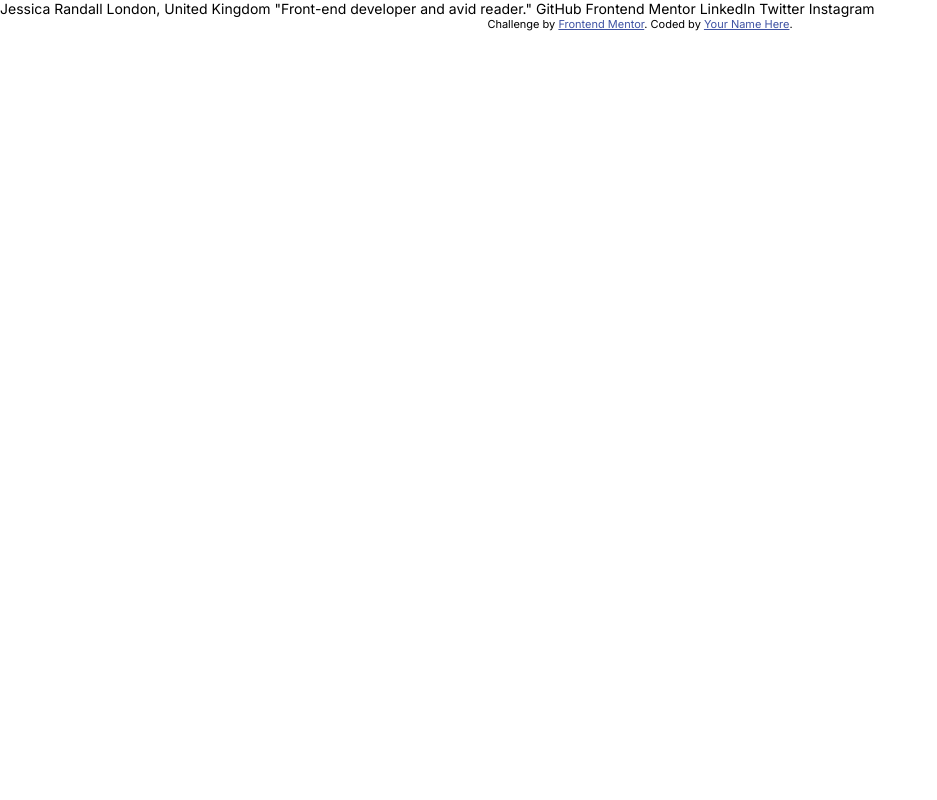
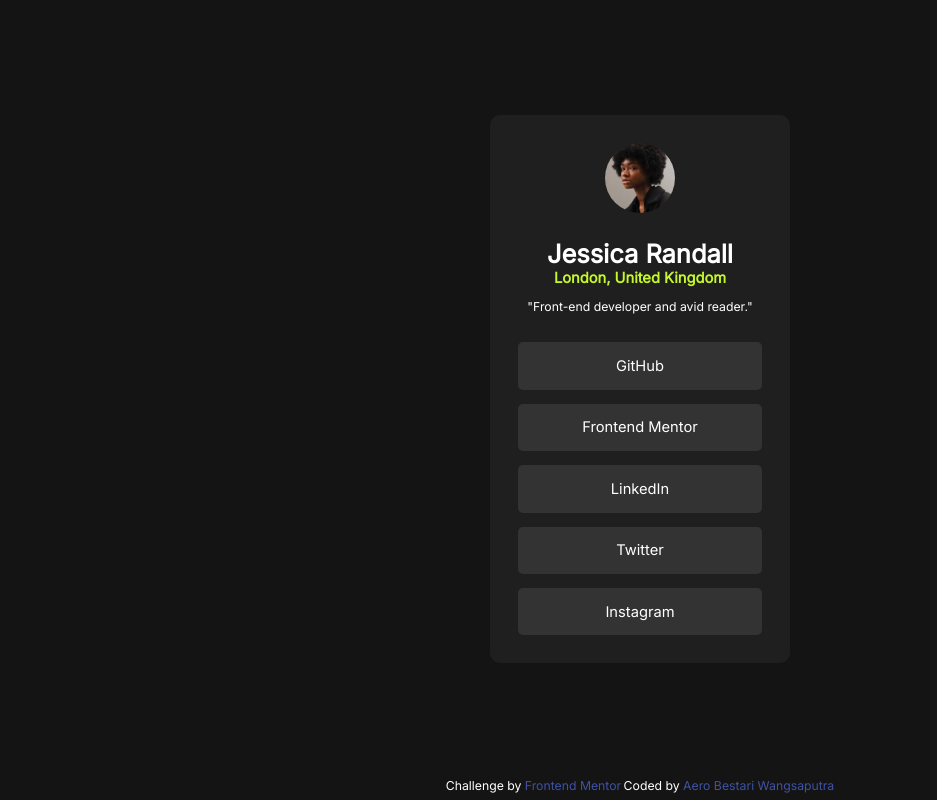
Before and after one commit to AeroBW/social-links-profile, a plain HTML site: page index.html in a window 1280 px wide. Shown: the whole page, without its empty margins (0-937 px from the left). Drawn offline with Linux system fonts and the light colour scheme.

Commit message:
Final commit

```diff
--- a/index.html
+++ b/index.html
@@ -9,20 +9,28 @@
   <title>Frontend Mentor | Social links profile</title>
 </head>
 <body>
+  <div class="flex-box">
+    <div class="container">
+      <section class="profile">
+        <img src="assets/images/avatar-jessica.jpeg" alt="profile-picture" class="avatar">
+        <h1>Jessica Randall</h1>
+        <h3>London, United Kingdom</h3>
+        <p>"Front-end developer and avid reader."</p>
+      </section>
 
-  Jessica Randall
-  London, United Kingdom
-  "Front-end developer and avid reader."
+      <section class="link-box">
+        <a target="_blank" href="https://github.com/">GitHub</a>
+        <a target="_blank" href="https://www.frontendmentor.io/">Frontend Mentor</a>
+        <a target="_blank" href="https://www.linkedin.com/">LinkedIn</a>
+        <a target="_blank" href="https://x.com/?lang=en">Twitter</a>
+        <a target="_blank" href="https://www.instagram.com/">Instagram</a>
+      </section>
+    </div>
 
-  GitHub
-  Frontend Mentor
-  LinkedIn
-  Twitter
-  Instagram
-
-  <div class="attribution">
-    Challenge by <a href="https://www.frontendmentor.io?ref=challenge" target="_blank">Frontend Mentor</a>.
-    Coded by <a href="#">Your Name Here</a>.
+    <div class="attribution">
+      <p>Challenge by <a href="https://www.frontendmentor.io?ref=challenge" target="_blank">Frontend Mentor</a></p>
+      <p>Coded by <a href="#">Aero Bestari Wangsaputra</a></p>
+    </div>
   </div>
 </body>
 </html>
--- a/style.css
+++ b/style.css
@@ -3,7 +3,7 @@
     margin: 0;
     border: 0;
     padding: 0;
-    /* outline: 2px solid tomato; */
+    /* outline: 1px solid tomato; */
 }
 
 :root{
@@ -15,6 +15,14 @@
     --regular: 400;
     --semibold: 600;
     --bold: 700;
+    --step--2: clamp(0.4774rem, 0.4321rem + 0.2264vw, 0.6076rem);
+    --step--1: clamp(0.5729rem, 0.5186rem + 0.2717vw, 0.7292rem);
+    --step-0: clamp(0.6875rem, 0.6223rem + 0.3261vw, 0.875rem);
+    --step-1: clamp(0.825rem, 0.7467rem + 0.3913vw, 1.05rem);
+    --step-2: clamp(0.99rem, 0.8961rem + 0.4696vw, 1.26rem);
+    --step-3: clamp(1.188rem, 1.0753rem + 0.5635vw, 1.512rem);
+    --step-4: clamp(1.4256rem, 1.2904rem + 0.6762vw, 1.8144rem);
+    --step-5: clamp(1.7107rem, 1.5484rem + 0.8114vw, 2.1773rem);
 }
 
 html{
@@ -22,11 +30,104 @@ html{
     font-family: Inter;
 }
 
+body{
+    height: 100svh;
+    background-color: var(--grey900);
+    color: var(--white);
+}
+
+.flex-box{
+    height: 100%;
+    display: flex;
+    flex-direction: column;
+    justify-content: space-between;
+    align-items: center;
+}
+
+.container::before{
+    content: "";
+}
+
+.container{
+    background-color: var(--grey800);
+    margin: auto;
+    display: flex;
+    flex-direction: column;
+    justify-content: center;
+    align-items: center;
+    width: clamp(270px, 259.5652px + 3.2609vw, 300px);
+    padding: clamp(21px, 18.5652px + 0.7609vw, 28px);
+    border-radius: 10px;
+}
+
+.profile > *{
+    margin-inline: auto;
+    text-align: center;
+}
+
+.profile h1, .profile p{
+    margin-top: 1em;
+}
+
+img{
+    display: block;
+    width: 5em;
+    border-radius: 50%;
+}
+
+h1{
+    font-size: var(--step-4);
+}
+
+h3{
+    color: var(--green);
+    font-size: var(--step-1);
+}
+
+p{
+    font-size: var(--step-0);
+}
+
+.link-box{
+    margin-top: 2em;
+    display: flex;
+    flex-direction: column;
+    justify-content: center;
+    align-items: center;
+    gap: 1em;
+    width: 100%;
+}
+
+.link-box a{
+    font-size: inherit;
+    text-decoration: none;
+    color: inherit;
+    background-color: var(--grey700);
+    width: 100%;
+    text-align: center;
+    padding-block: 1em;
+    border-radius: 5px;
+    font-size: var(--step-1);
+}
+
+.link-box a:hover{
+    background-color: var(--green);
+    color: black;
+    font-weight: var(--bold);
+    transition: all .5s;
+}
+
 .attribution {
-    font-size: 11px;
+    font-size: var(--step--2);
     text-align: center;
+    margin-bottom: .5rem;
+}
+
+.attribution p{
+    display: inline;
 }
 
 .attribution a {
     color: hsl(228, 45%, 44%);
+    text-decoration: none;
 }
```
